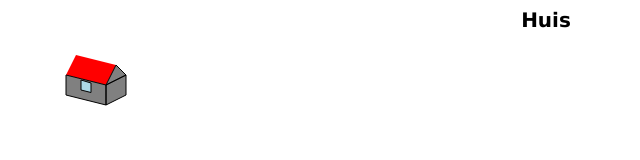
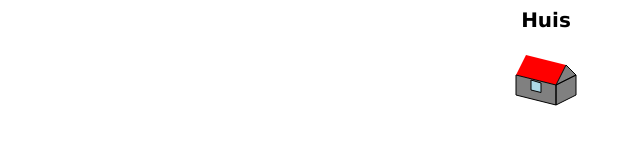
Before and after one commit to Cedricaf/M2-prog-js, a plain HTML site: page canvashuis/index.html in a window 1280 px wide. Shown: the whole page, without its empty margins (94-734 px from the left). Drawn offline with Linux system fonts and the light colour scheme.

Commit message:
index.html

```diff
--- a/canvashuis/index.html
+++ b/canvashuis/index.html
@@ -6,7 +6,7 @@
     </head>
     <body>
         <h1>Huis</h1>
-        <canvas id="canvasId" width="1000" height="1000"></canvas>
+        <canvas id="canvasId" width="100" height="100"></canvas>
         <p>
 
         </p>
```
